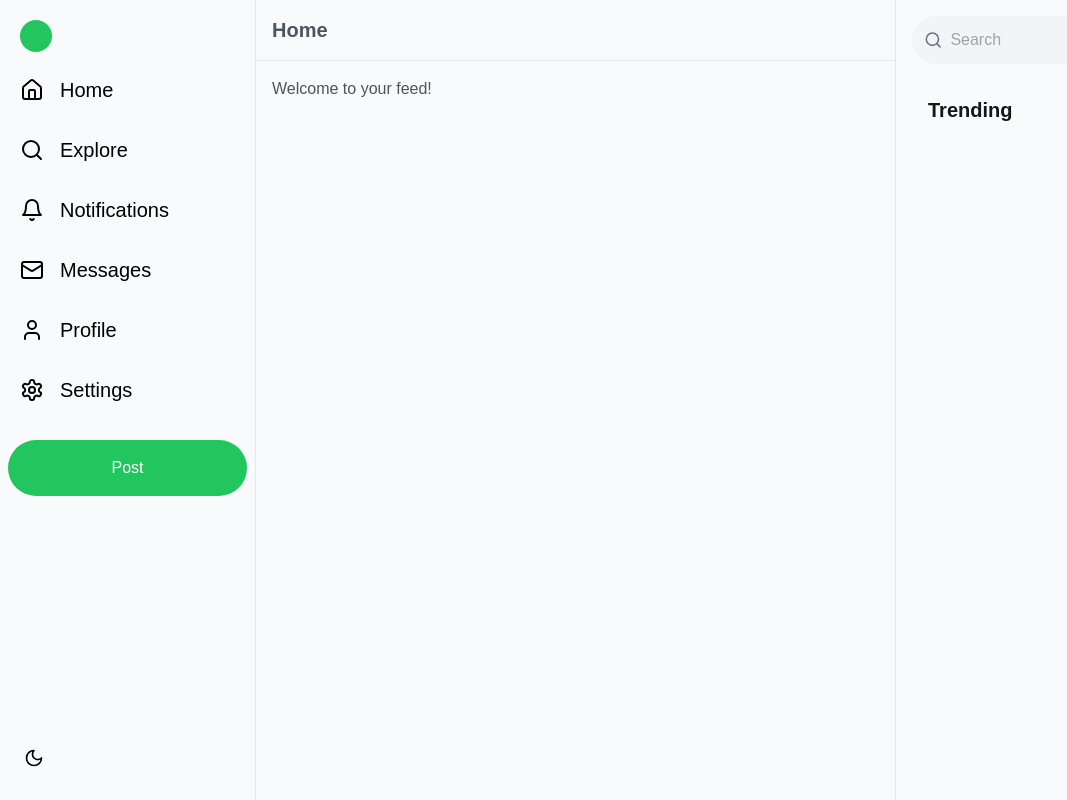
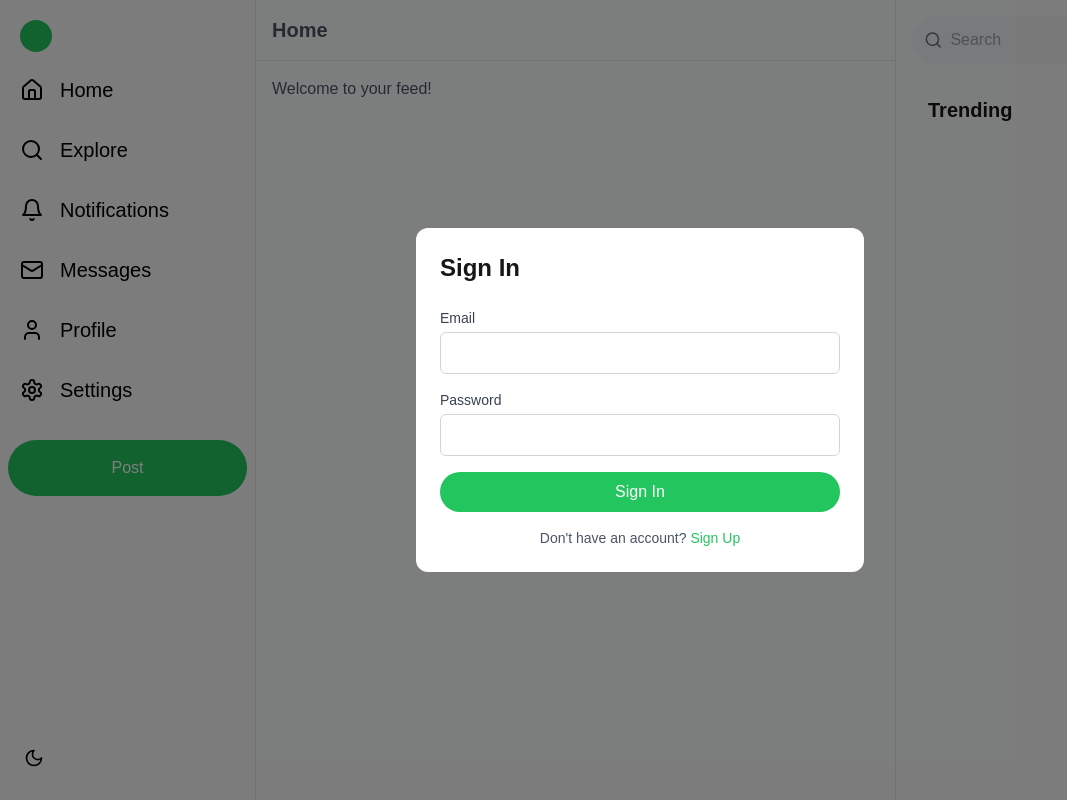
Before and after one commit to NicolasLewin/social-media, a Next.js app: page / in a window 1280 px wide. Shown: the whole page, without its empty margins (0-1067 px from the left). Built offline with nearby package versions, Linux system fonts and the light colour scheme; no server answers.

Commit message:
wrapped in AuthWrapper the layout

```diff
--- a/app/layout.tsx
+++ b/app/layout.tsx
@@ -4,6 +4,7 @@ import NavItem from "@/components/NavItem";
 import { Bell, Home, Mail, PenSquare, Search, Settings, User } from "lucide-react";
 import { ThemeProvider, ThemeToggle } from "@/providers/ThemeProvider";
 import SessionProvider from "@/providers/SessionProvider";
+import AuthWrapper from "@/components/AuthWrapper";
 
 export const metadata: Metadata = {
   title: "Social Media",
@@ -35,6 +36,7 @@ export default function RootLayout({
       <body>
         <ThemeProvider>
           <SessionProvider>
+            <AuthWrapper>
               <div className="min-h-screen bg-gray-50 dark:bg-black dark:text-white">
                 <div className="flex h-screen">
                   <nav className="flex flex-col justify-between p-2 md:w-64 w-20 border-r border-gray-200 dark:border-gray-800">
@@ -82,6 +84,7 @@ export default function RootLayout({
                   </aside>
                 </div>
               </div>
+            </AuthWrapper>
           </SessionProvider>
         </ThemeProvider>
       </body>
```
Lines whose indentation alone changed are shown as unchanged.
